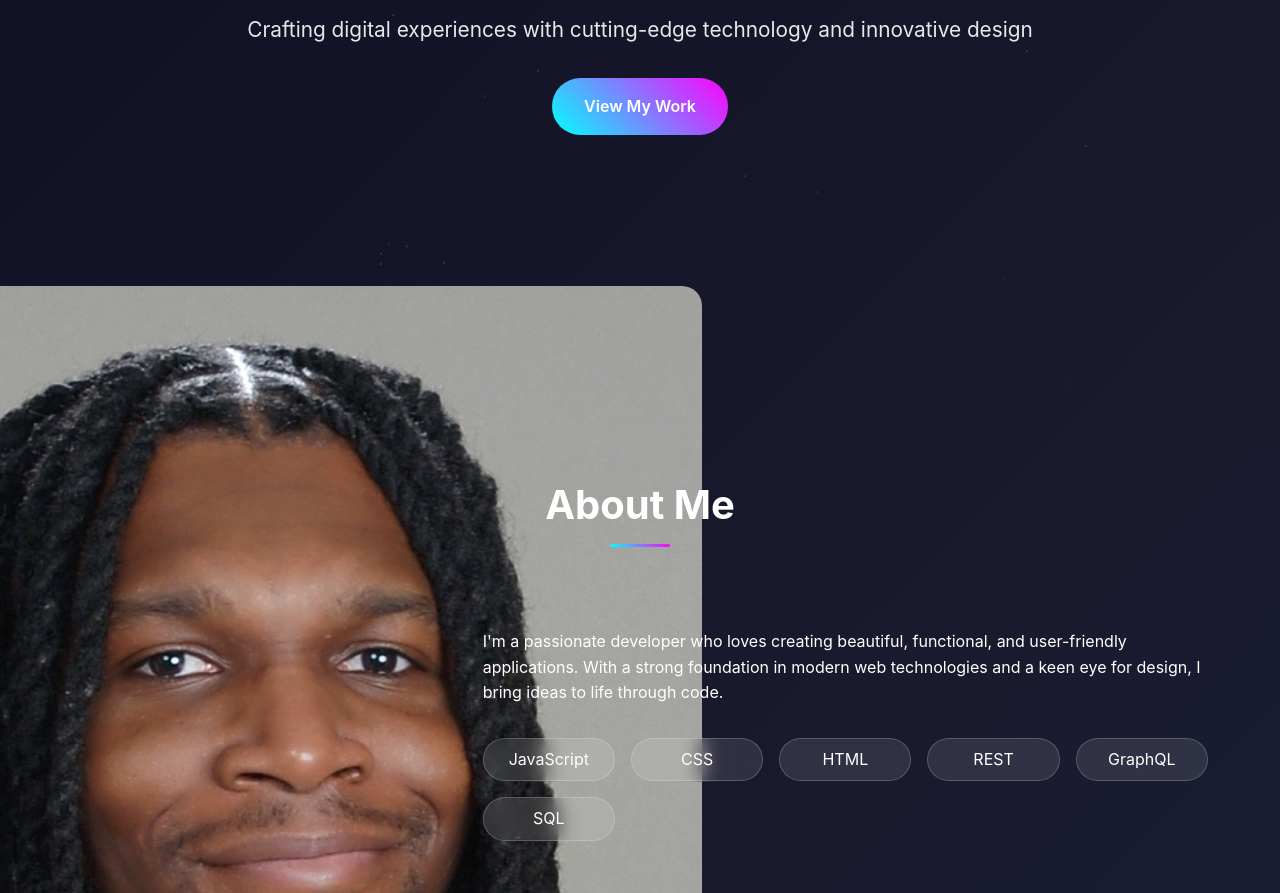
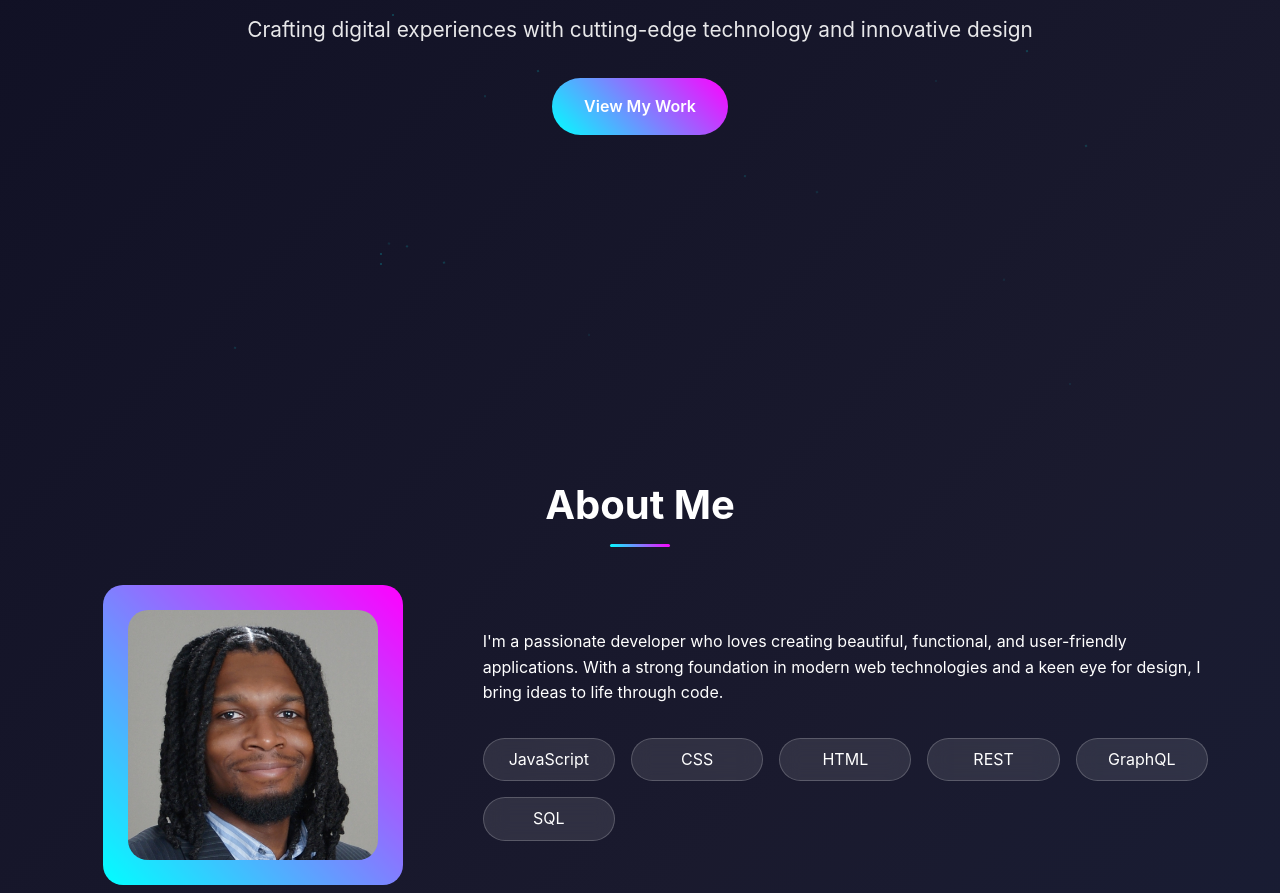
Before and after one commit to gjdove7/gjdove7.github.io, a plain HTML site: page index.html in a window 1280 px wide. Shown: the part 407-1300 px from the top of the page. Drawn offline with Linux system fonts and the light colour scheme.

Commit message:
Update index.html

```diff
--- a/index.html
+++ b/index.html
@@ -209,6 +209,8 @@
             margin: 0 auto;
             img {
                border-radius: 20px;
+               height: 250px;
+               width: 250px;
             }
         }
 
```
